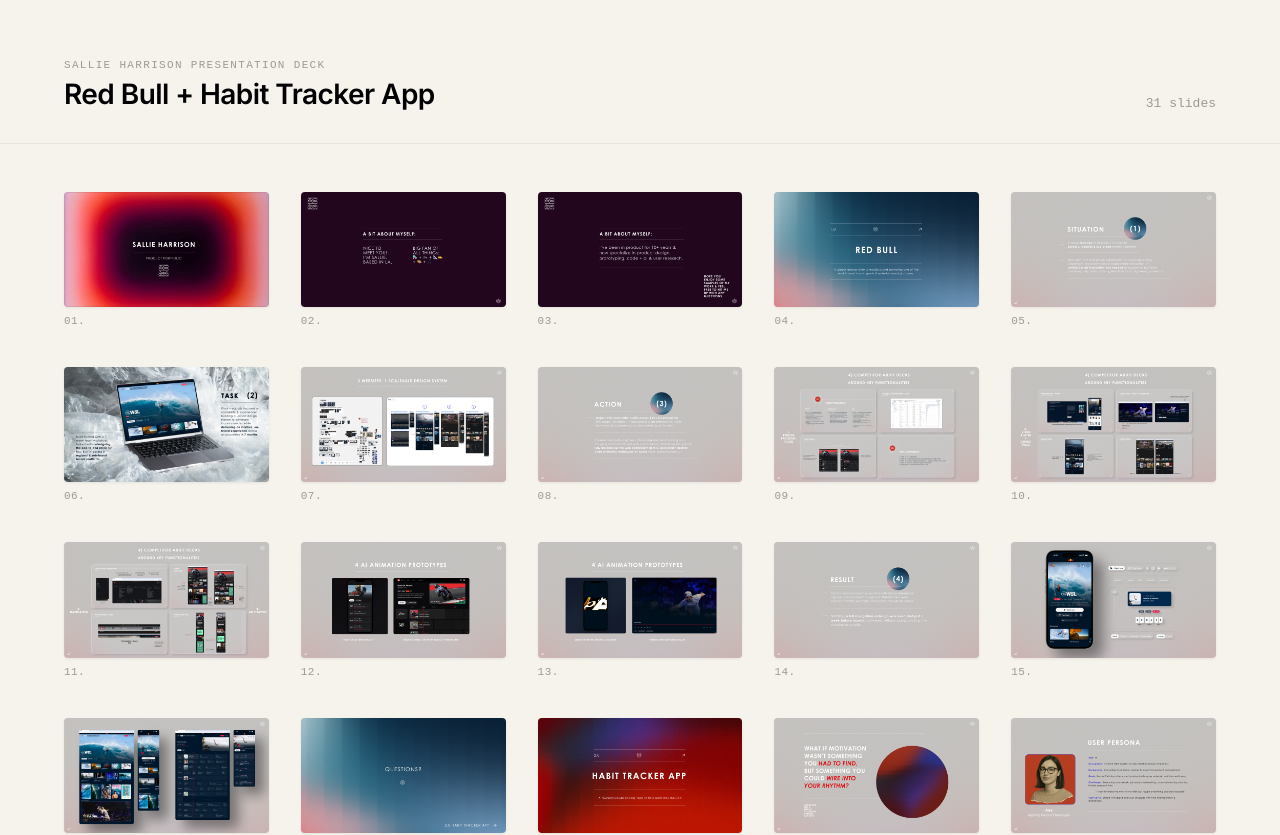
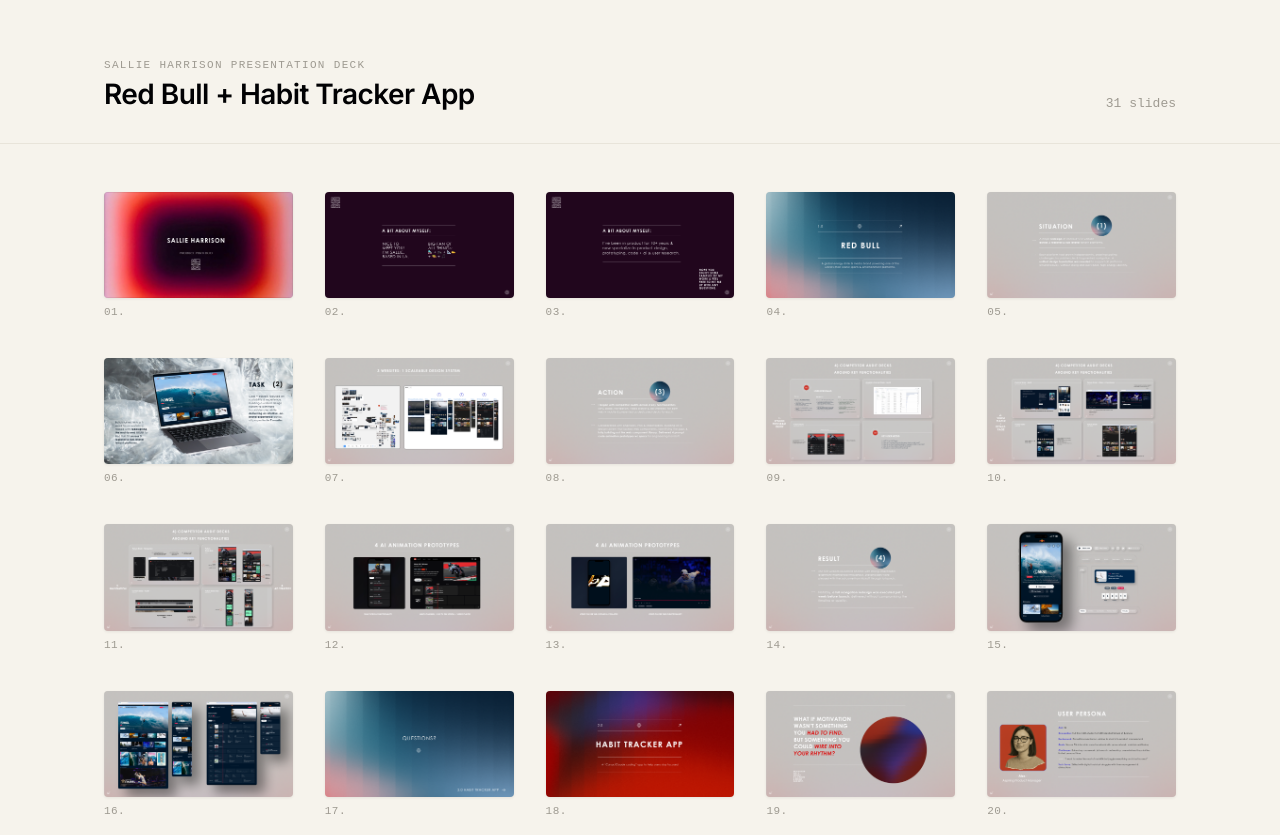
Before and after one commit to sallieha/portfolio-deck, a React (Vite) app: page / in a window 1280 px wide. Shown: the top 835 px of the page. Built offline with nearby package versions, Linux system fonts and the light colour scheme; a web font is replaced by a local one.

Commit message:
Reduce max-width to 1200px for smaller slides on wide screens
Co-Authored-By: Claude Sonnet 4.6 <noreply@anthropic.com>

```diff
--- a/src/App.tsx
+++ b/src/App.tsx
@@ -31,7 +31,7 @@ export default function App() {
     <div style={{ minHeight: '100vh', backgroundColor: '#f6f3ec', fontFamily: '"Inter", system-ui, sans-serif' }}>
       <header style={{ borderBottom: '1px solid #e8e4da' }}>
         <div style={{
-          maxWidth: '1400px', margin: '0 auto',
+          maxWidth: '1200px', margin: '0 auto',
           padding: '48px 64px 32px',
           display: 'flex', alignItems: 'flex-end', justifyContent: 'space-between',
         }}>
@@ -50,7 +50,7 @@ export default function App() {
       </header>
 
       <main>
-        <div style={{ maxWidth: '1400px', margin: '0 auto', padding: '48px 64px 100px' }}>
+        <div style={{ maxWidth: '1200px', margin: '0 auto', padding: '48px 64px 100px' }}>
         <div style={{ display: 'grid', gridTemplateColumns: 'repeat(5, 1fr)', gap: '40px 32px' }}>
           {slides.map((slide) => (
             <div
```
